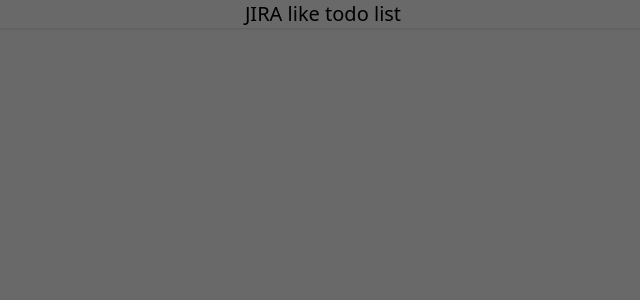
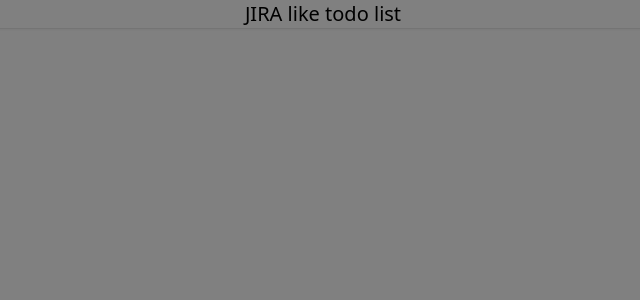
Before and after one commit to baalais/jira_grupa, a React (Create React App) app: page / in a window 1280 px wide. Shown: the top 300 px of the page, without its empty margins (317-957 px from the left). Built offline with nearby package versions, Linux system fonts and the light colour scheme.

Commit message:
jyhgredws

```diff
--- a/src/Components/Header.js
+++ b/src/Components/Header.js
@@ -0,0 +1,18 @@
+import React from 'react';
+import { Link } from 'react-router-dom';
+
+const Header = () => {
+  return (
+    <header>
+      <nav>
+        <ul>
+          <li><Link to="/">Home</Link></li>
+          <li><Link to="/about">About</Link></li>
+          <li><Link to="/contact">Contact</Link></li>
+        </ul>
+      </nav>
+    </header>
+  );
+};
+
+export default Header;
--- a/src/style/Main.css
+++ b/src/style/Main.css
@@ -4,5 +4,5 @@
 }
 
 body{
-    background: dimgrey;
+    background: grey;
 }
```
